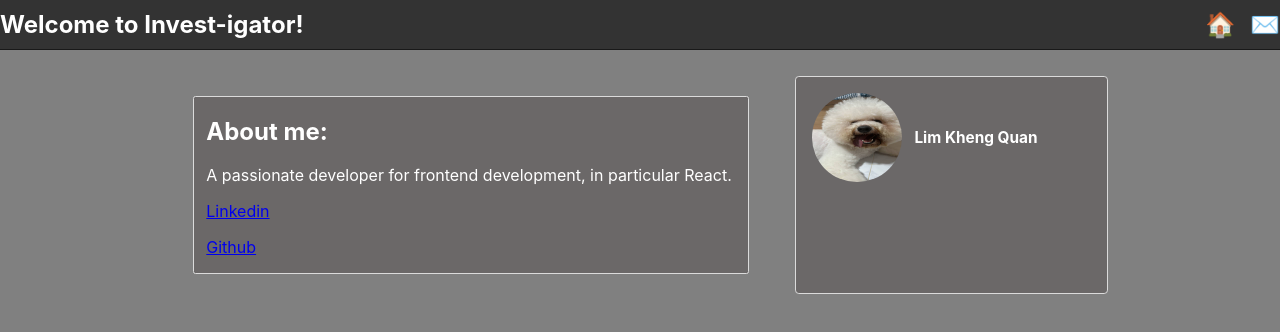
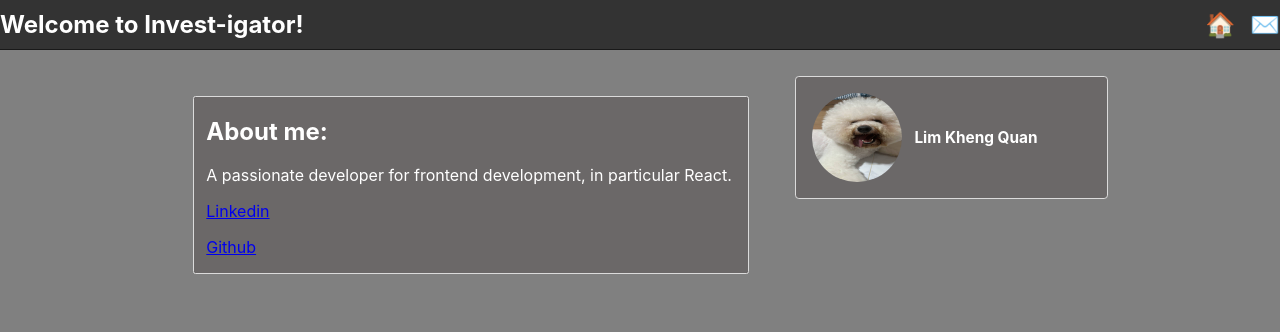
Before and after one commit to khengquanlim/investigator, a React (Create React App) app: page /portfolio in a window 1280 px wide. Shown: the top 332 px of the page. Built offline with nearby package versions, Linux system fonts and the light colour scheme.

Commit message:
Remove css problem where adding more posts will cause side profile box to expand as well

```diff
--- a/src/components/Sidebar/Sidebar.css
+++ b/src/components/Sidebar/Sidebar.css
@@ -1,4 +1,6 @@
 .sidebar {
+  width: 20vw;
+  top: 0.2vh;
   flex: 1;
   padding: 2vh;
   margin-left: 2vw;
@@ -6,6 +8,8 @@
   border-radius: 0.3vw;
   margin-bottom: 2vh;
   background-color: rgb(107, 104, 104);
+  align-self: flex-start;
+
 }
 
 .user-profile {
--- a/src/pages/HomePage/HomePage.css
+++ b/src/pages/HomePage/HomePage.css
@@ -3,16 +3,22 @@
     flex-direction: column;
     align-items: center;
     border: 1px solid #dbdbdb;
+    width: 100%;
   }
 
   .homepage-content {
     display: flex;
     width: 100%;
     max-width: 935px;
+    padding: 0 2vw;
+    margin: 0 auto;
   }
 
   .stock-content {
     display: flex;
     width: 100%;
     max-width: 935px;
+    margin-top: 2vh;
+    padding: 0 2vw;
+    margin: 0 auto;
   }
```
